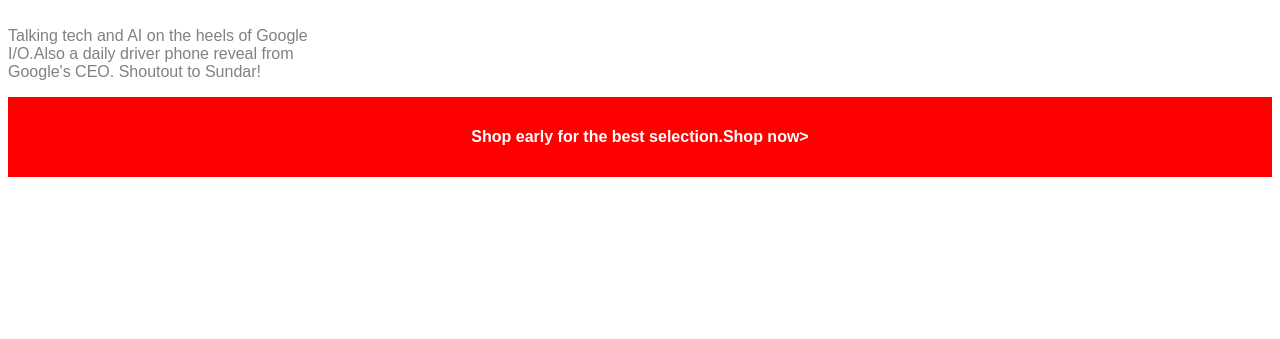
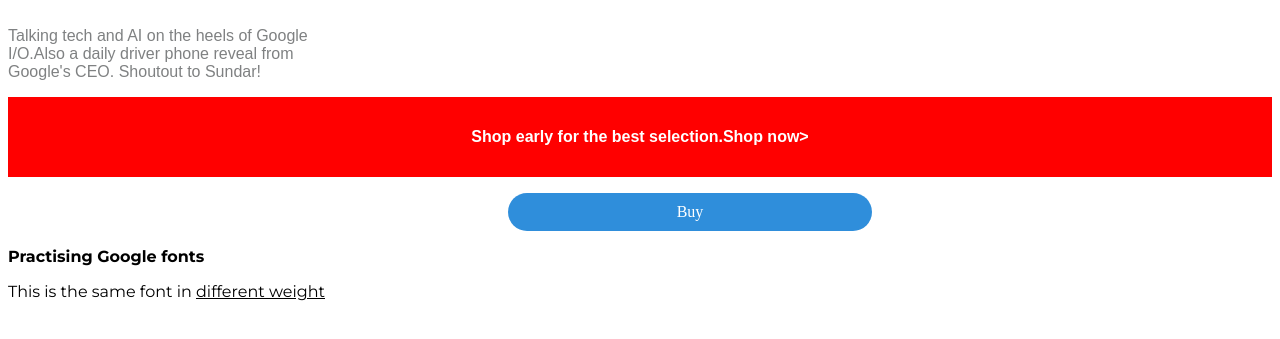
Before and after one commit to MaitriMore2703/Youtube-Clone, a plain HTML site: page practice.html in a window 1280 px wide. Shown: the part 441-780 px from the top of the page. Drawn offline with Linux system fonts and the light colour scheme.

Commit message:
Practice3

```diff
--- a/practice.html
+++ b/practice.html
@@ -1,7 +1,19 @@
 <!DOCTYPE html>
 <html>
     <head>
+        <link rel="preconnect" href="https://fonts.googleapis.com">
+<link rel="preconnect" href="https://fonts.gstatic.com" crossorigin>
+<link href="https://fonts.googleapis.com/css2?family=Montserrat:ital,wght@0,100..900;1,100..900&display=swap" rel="stylesheet">
         <style>
+            .google_fonts1
+            {
+                font-family: Montserrat;
+                font-weight: 700;
+            }
+            .google_fonts2
+            {
+                font-family: Montserrat;
+            }
             .sub
             {
                 background-color: rgb(204,0,0);
@@ -127,6 +139,17 @@
                 text-decoration:underline;
                 cursor:pointer;
             }
+            .buy
+            {
+                text-align: center;
+                background-color: rgb(47, 142, 219);
+                padding:10px 20px 10px 20px;
+                margin-left: 500px;
+                margin-right:400px;
+                border-radius:20px;
+                color:white;
+                font-family:Arial];
+            }
         </style>
     </head>
     <body>
@@ -154,6 +177,8 @@
         <div class="div2">
             <p><strong>Shop</strong> early for the best selection.<span class="span_ele">Shop now&gt</span></p>
         </div>
-
+        <p class="buy">Buy</p>
+        <p class="google_fonts1">Practising Google fonts</p>
+        <p class="google_fonts2">This is the same font in <u>different weight</u> </p>
     </body>
 </html>
```
